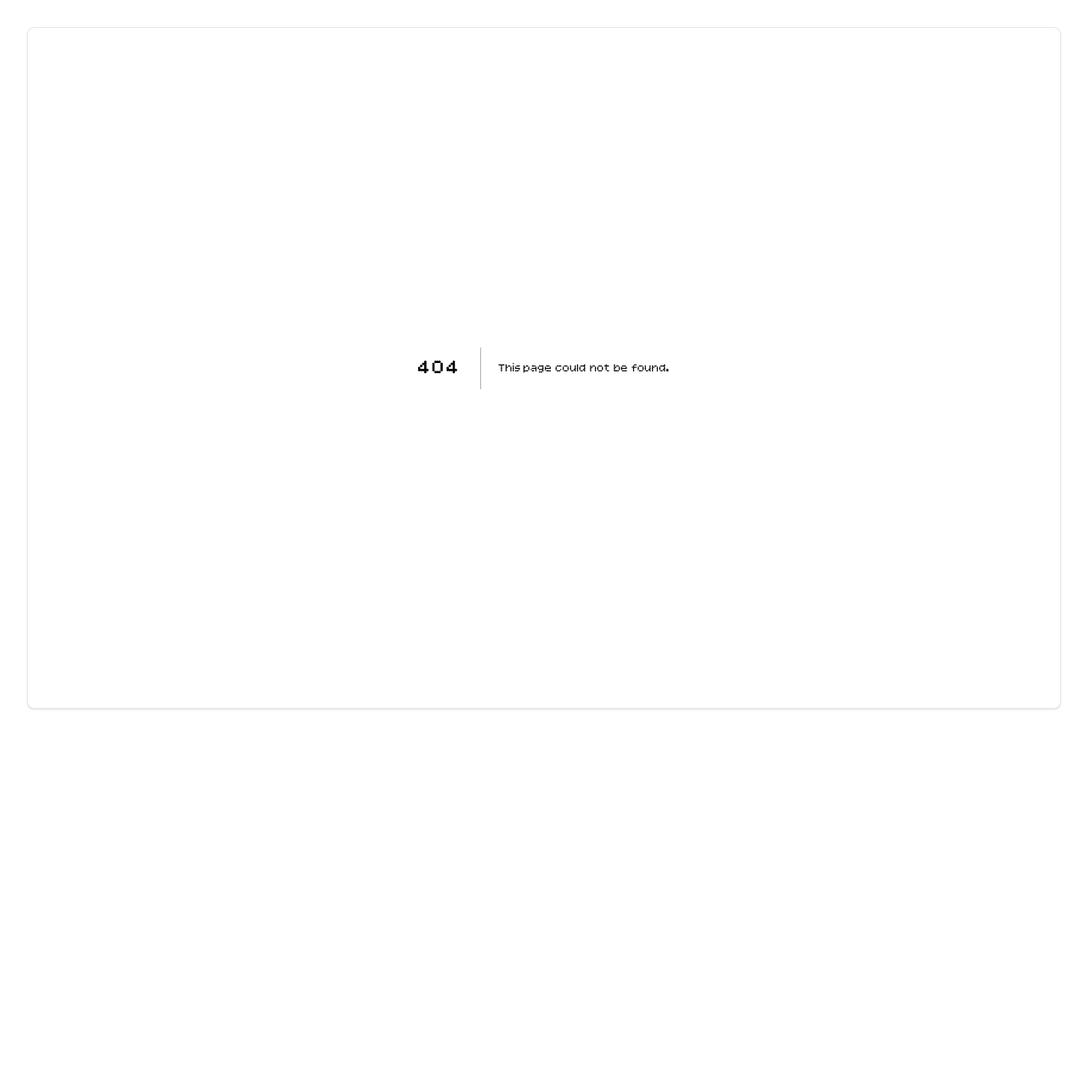
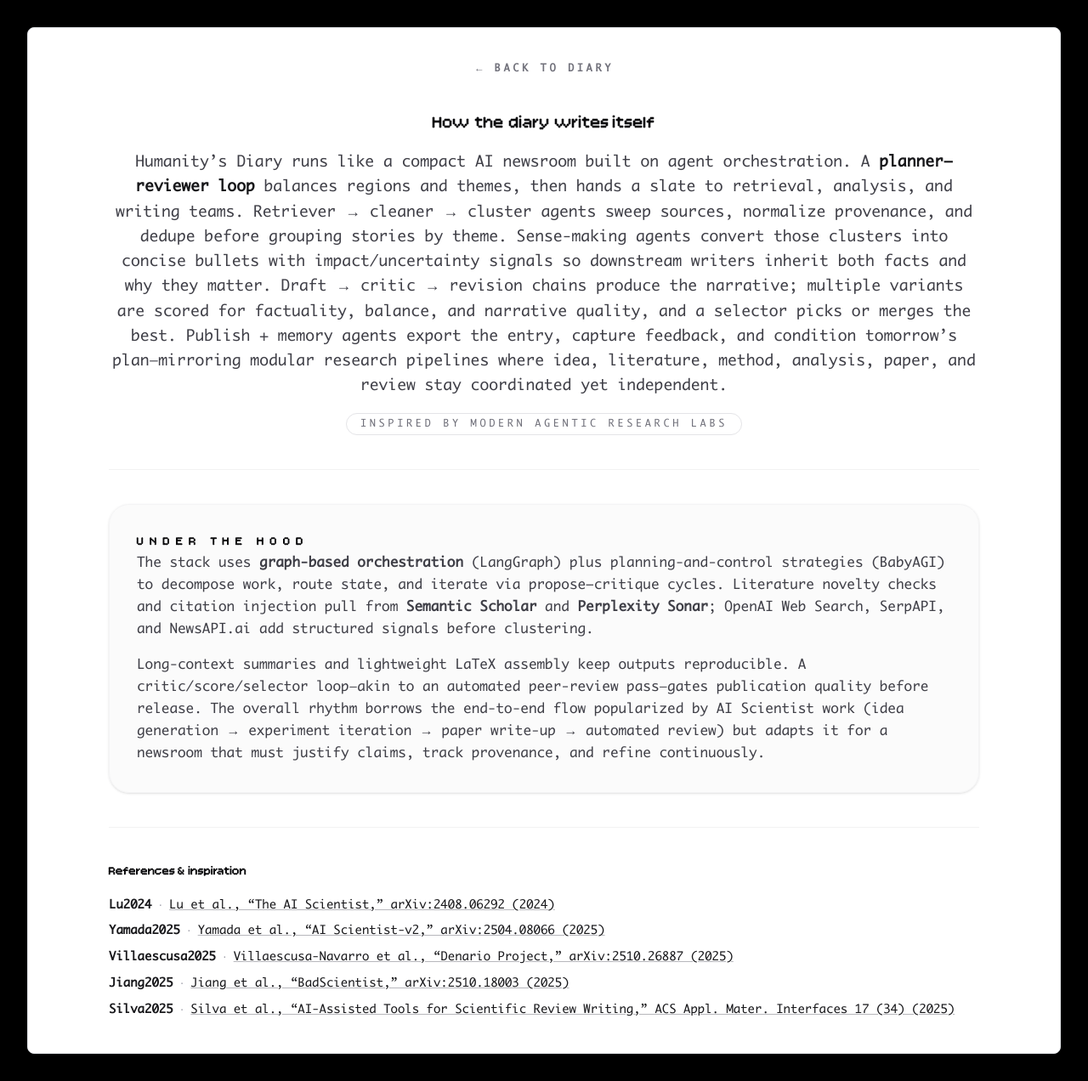
Before and after one commit to monkey-make-banana/human-diary, a Next.js app in the folder nextjs-frontend/: page /what in a window 1280 px wide. Before the commit this address had no page. Shown: the whole page at 85% size. Before the commit the page ends 866 px from the top, so only its background shows below. Built offline with nearby package versions, Linux system fonts and the light colour scheme.

Commit message:
add diary pages

```diff
--- /dev/null
+++ b/nextjs-frontend/src/app/[date]/page.tsx
@@ -0,0 +1,83 @@
+import type { Metadata } from 'next'
+import { notFound } from 'next/navigation'
+import { getDiaryEntries, getDiaryEntryByDate } from '@/data/diaryEntries'
+import { Divider } from '@/app/components/ui-kit/divider'
+import { Heading } from '@/app/components/ui-kit/heading'
+import { Link } from '@/app/components/ui-kit/link'
+
+const longDateFormatter = new Intl.DateTimeFormat('en-US', {
+  weekday: 'long',
+  month: 'long',
+  day: 'numeric',
+  year: 'numeric',
+})
+
+const asUTCDate = (isoDate: string) => new Date(`${isoDate}T00:00:00Z`)
+
+type PageProps = {
+  params: Promise<{
+    date: string
+  }>
+}
+
+export function generateStaticParams() {
+  return getDiaryEntries().map((entry) => ({ date: entry.date }))
+}
+
+export async function generateMetadata({ params }: PageProps): Promise<Metadata> {
+  const { date } = await params
+  const entry = getDiaryEntryByDate(date)
+  if (!entry) {
+    return {
+      title: 'Entry not found',
+    }
+  }
+
+  const longLabel = longDateFormatter.format(asUTCDate(entry.date))
+
+  return {
+    title: `${entry.title} — ${longLabel}`,
+  }
+}
+
+export default async function DiaryEntryPage({ params }: PageProps) {
+  const { date } = await params
+  const entry = getDiaryEntryByDate(date)
+
+  if (!entry) {
+    notFound()
+  }
+
+  const dateValue = asUTCDate(entry.date)
+  const longLabel = longDateFormatter.format(dateValue)
+
+  return (
+    <article className="mx-auto flex h-full max-w-4xl flex-col gap-10 py-10">
+      <Link
+        href="/"
+        className="inline-flex items-center gap-2 text-sm font-semibold uppercase tracking-wide text-zinc-500 transition hover:text-zinc-200 dark:text-zinc-400 dark:hover:text-white"
+        aria-label="Back to diary home"
+      >
+        <span aria-hidden="true">←</span>
+        Back to entries
+      </Link>
+
+      <div className="space-y-4 text-center">
+        <Heading className="text-4xl sm:text-5xl">{entry.title}</Heading>
+        <p className="text-sm font-semibold uppercase tracking-[0.3em] text-zinc-500 dark:text-zinc-400">
+          {longLabel}
+        </p>
+      </div>
+
+      <Divider soft />
+
+      <section className="space-y-6 text-left">
+        {entry.body.map((paragraph, index) => (
+          <p key={paragraph.slice(0, 12) + index} className="text-lg leading-relaxed text-zinc-700 dark:text-zinc-200">
+            {paragraph}
+          </p>
+        ))}
+      </section>
+    </article>
+  )
+}
--- a/nextjs-frontend/src/app/today/page.tsx
+++ b/nextjs-frontend/src/app/today/page.tsx
@@ -18,14 +18,14 @@ export default function Today() {
         <div className="rounded-lg overflow-hidden">
           <Image
             src="/today.png"
-            alt="Today's image"
+            alt="Today&apos;s image"
             width={400}
             height={128}
           />
         </div>
 
         {/* Heading sentence */}
-        <h2 className="text-xl font-semibold">Today's reflections on the human experience</h2>
+        <h2 className="text-xl font-semibold">Today&apos;s reflections on the human experience</h2>
 
         {/* Ten bullet points */}
         <ul className="space-y-3 text-lg">
--- /dev/null
+++ b/nextjs-frontend/src/app/what/page.tsx
@@ -0,0 +1,108 @@
+import { Divider } from '@/app/components/ui-kit/divider'
+import { Heading, Subheading } from '@/app/components/ui-kit/heading'
+import { Link } from '@/app/components/ui-kit/link'
+
+const references = [
+  {
+    key: 'Lu2024',
+    label: 'Lu et al., “The AI Scientist,” arXiv:2408.06292 (2024)',
+    url: 'https://arxiv.org/abs/2408.06292',
+  },
+  {
+    key: 'Yamada2025',
+    label: 'Yamada et al., “AI Scientist-v2,” arXiv:2504.08066 (2025)',
+    url: 'https://arxiv.org/abs/2504.08066',
+  },
+  {
+    key: 'Villaescusa2025',
+    label: 'Villaescusa-Navarro et al., “Denario Project,” arXiv:2510.26887 (2025)',
+    url: 'https://arxiv.org/abs/2510.26887',
+  },
+  {
+    key: 'Jiang2025',
+    label: 'Jiang et al., “BadScientist,” arXiv:2510.18003 (2025)',
+    url: 'https://arxiv.org/abs/2510.18003',
+  },
+  {
+    key: 'Silva2025',
+    label: 'Silva et al., “AI-Assisted Tools for Scientific Review Writing,” ACS Appl. Mater. Interfaces 17 (34) (2025)',
+    url: 'https://doi.org/10.1021/acsami.5c08837',
+  },
+]
+
+export default function WhatPage() {
+  return (
+    <article className="mx-auto flex h-full max-w-5xl flex-col gap-10 py-10">
+      <Link
+        href="/"
+        className="mx-auto inline-flex items-center gap-2 text-xs font-semibold uppercase tracking-[0.3em] text-zinc-500 transition hover:text-zinc-900 dark:text-zinc-400 dark:hover:text-white"
+      >
+        <span aria-hidden="true">←</span>
+        Back to diary
+      </Link>
+      <header className="space-y-4 text-center">
+        <Heading className="text-3xl sm:text-4xl">How the diary writes itself</Heading>
+        <p className=" leading-relaxed text-zinc-700 dark:text-zinc-200 sm:text-lg">
+          Humanity’s Diary runs like a compact AI newsroom built on agent orchestration. A{' '}
+          <strong className="font-semibold text-zinc-900 dark:text-white">planner–reviewer loop</strong> balances regions
+          and themes, then hands a slate to retrieval, analysis, and writing teams. Retriever → cleaner → cluster agents
+          sweep sources, normalize provenance, and dedupe before grouping stories by theme. Sense-making agents convert
+          those clusters into concise bullets with impact/uncertainty signals so downstream writers inherit both facts
+          and why they matter. Draft → critic → revision chains produce the narrative; multiple variants are scored for
+          factuality, balance, and narrative quality, and a selector picks or merges the best. Publish + memory agents
+          export the entry, capture feedback, and condition tomorrow’s plan—mirroring modular research pipelines where
+          idea, literature, method, analysis, paper, and review stay coordinated yet independent.
+        </p>
+        <div className="mx-auto w-fit rounded-full border border-zinc-200 px-4 py-1 text-xs uppercase tracking-[0.3em] text-zinc-500 dark:border-white/10 dark:text-zinc-400">
+          Inspired by modern agentic research labs
+        </div>
+      </header>
+
+      <Divider soft />
+
+      <section className="rounded-3xl border border-zinc-100 bg-zinc-50/80 p-8 text-left shadow-sm dark:border-white/5 dark:bg-white/5 dark:shadow-none">
+        <Subheading level={2} className="text-xl uppercase tracking-[0.4em] text-zinc-500 dark:text-zinc-400">
+          Under the hood
+        </Subheading>
+        <div className="space-y-4 leading-relaxed text-zinc-700 dark:text-zinc-200">
+          <p>
+            The stack uses <strong>graph-based orchestration</strong> (LangGraph) plus planning-and-control strategies
+            (BabyAGI) to decompose work, route state, and iterate via propose–critique cycles. Literature
+            novelty checks and citation injection pull from <strong>Semantic Scholar</strong> and{' '}
+            <strong>Perplexity Sonar</strong>; OpenAI Web Search, SerpAPI, and NewsAPI.ai add structured signals before
+            clustering.
+          </p>
+          <p>
+            Long-context summaries and lightweight LaTeX assembly keep outputs reproducible. A critic/score/selector
+            loop—akin to an automated peer-review pass—gates publication quality before release. The overall rhythm
+            borrows the end-to-end flow popularized by AI Scientist work (idea generation → experiment iteration → paper
+            write-up → automated review) but adapts it for a newsroom that must justify claims, track provenance, and
+            refine continuously.
+          </p>
+        </div>
+      </section>
+
+      <Divider soft />
+
+      <section className="space-y-4">
+        <Subheading level={2}>References & inspiration</Subheading>
+        <ul className="space-y-2 text-sm text-zinc-600 dark:text-zinc-300">
+          {references.map((reference) => (
+            <li key={reference.key} className="leading-relaxed">
+              <span className="font-semibold text-zinc-900 dark:text-white">{reference.key}</span>
+              <span className="px-2 text-zinc-400">·</span>
+              <a
+                href={reference.url}
+                target="_blank"
+                rel="noreferrer"
+                className="text-zinc-900 underline decoration-zinc-500/50 hover:decoration-zinc-900 dark:text-white dark:decoration-white/50"
+              >
+                {reference.label}
+              </a>
+            </li>
+          ))}
+        </ul>
+      </section>
+    </article>
+  )
+}
```
